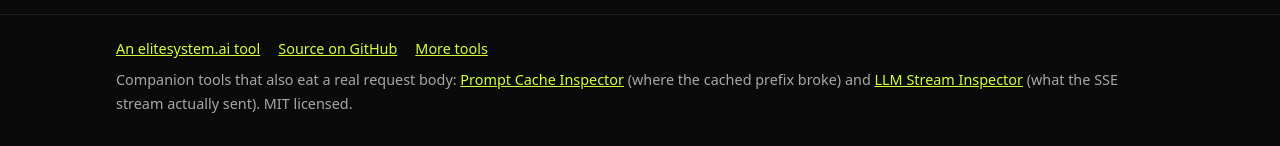
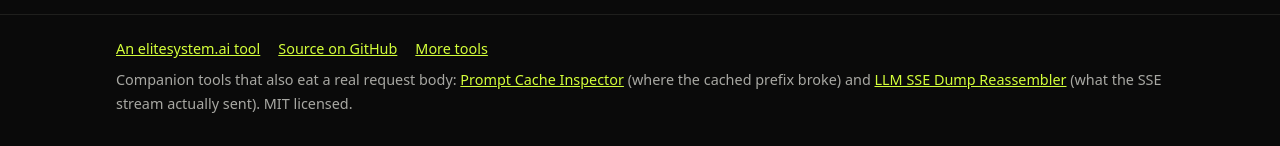
Before and after one commit to 0xelitesystem/llm-message-array-linter, a plain HTML site: page index.html in a window 1280 px wide. Shown: the part 3899-4045 px from the top of the page. Drawn offline with Linux system fonts and the light colour scheme.

Commit message:
Point links at renamed repos
Repos were renamed (old addresses redirect). Links, names and catalog entries now use the new names.

```diff
--- a/index.html
+++ b/index.html
@@ -537,7 +537,7 @@ button.primary { color: #0a0a0a; }
       <a href="https://github.com/0xelitesystem/llm-message-array-linter">Source on GitHub</a>
       <a href="https://0xelitesystem.github.io/">More tools</a>
     </nav>
-    <p style="margin:0;">Companion tools that also eat a real request body: <a href="https://0xelitesystem.github.io/prompt-cache-inspector/">Prompt Cache Inspector</a> (where the cached prefix broke) and <a href="https://0xelitesystem.github.io/llm-stream-inspector/">LLM Stream Inspector</a> (what the SSE stream actually sent). MIT licensed.</p>
+    <p style="margin:0;">Companion tools that also eat a real request body: <a href="https://0xelitesystem.github.io/prompt-cache-inspector/">Prompt Cache Inspector</a> (where the cached prefix broke) and <a href="https://0xelitesystem.github.io/llm-sse-dump-reassembler/">LLM SSE Dump Reassembler</a> (what the SSE stream actually sent). MIT licensed.</p>
   </div>
 </footer>
 
```
Also changed, not shown: 1 other file.
